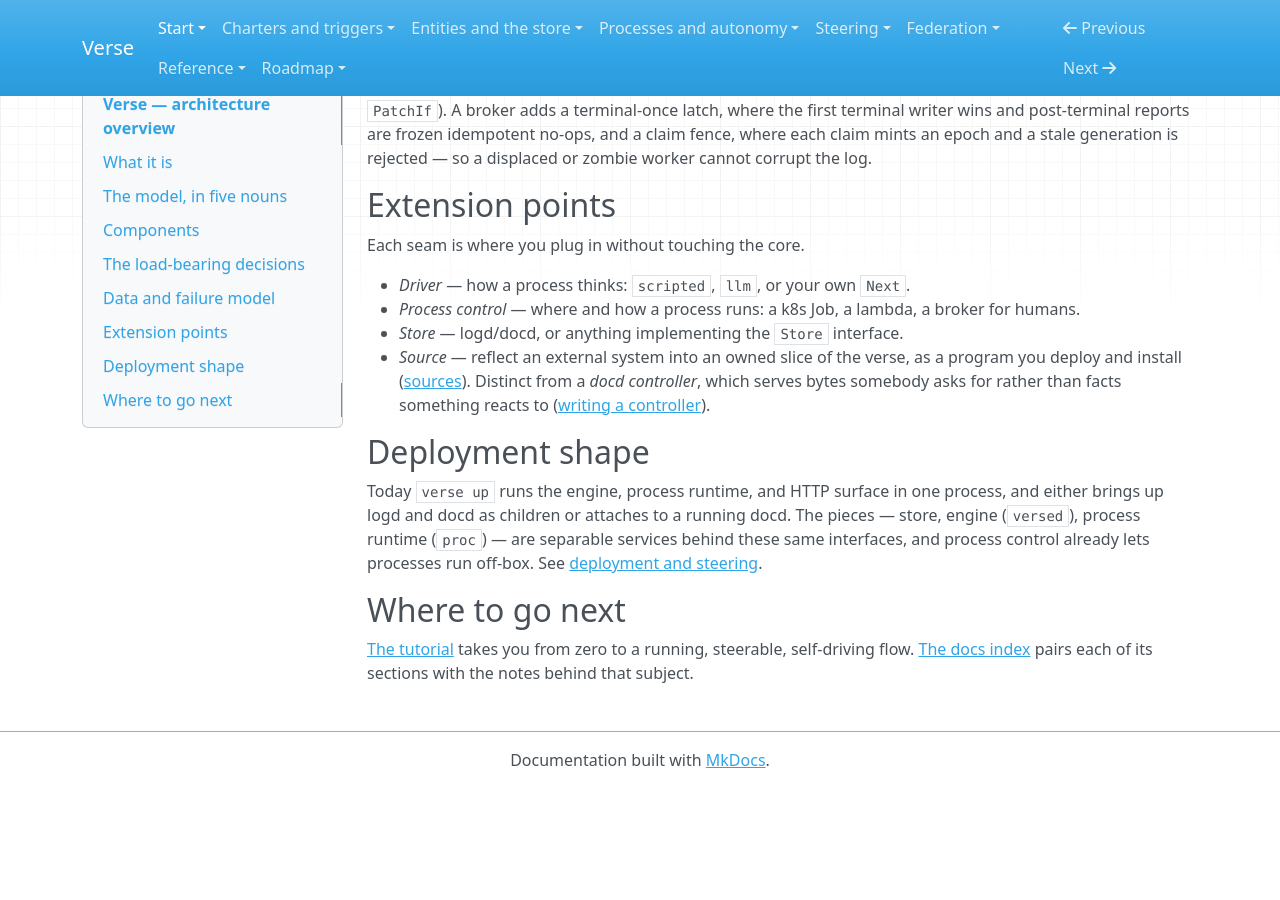
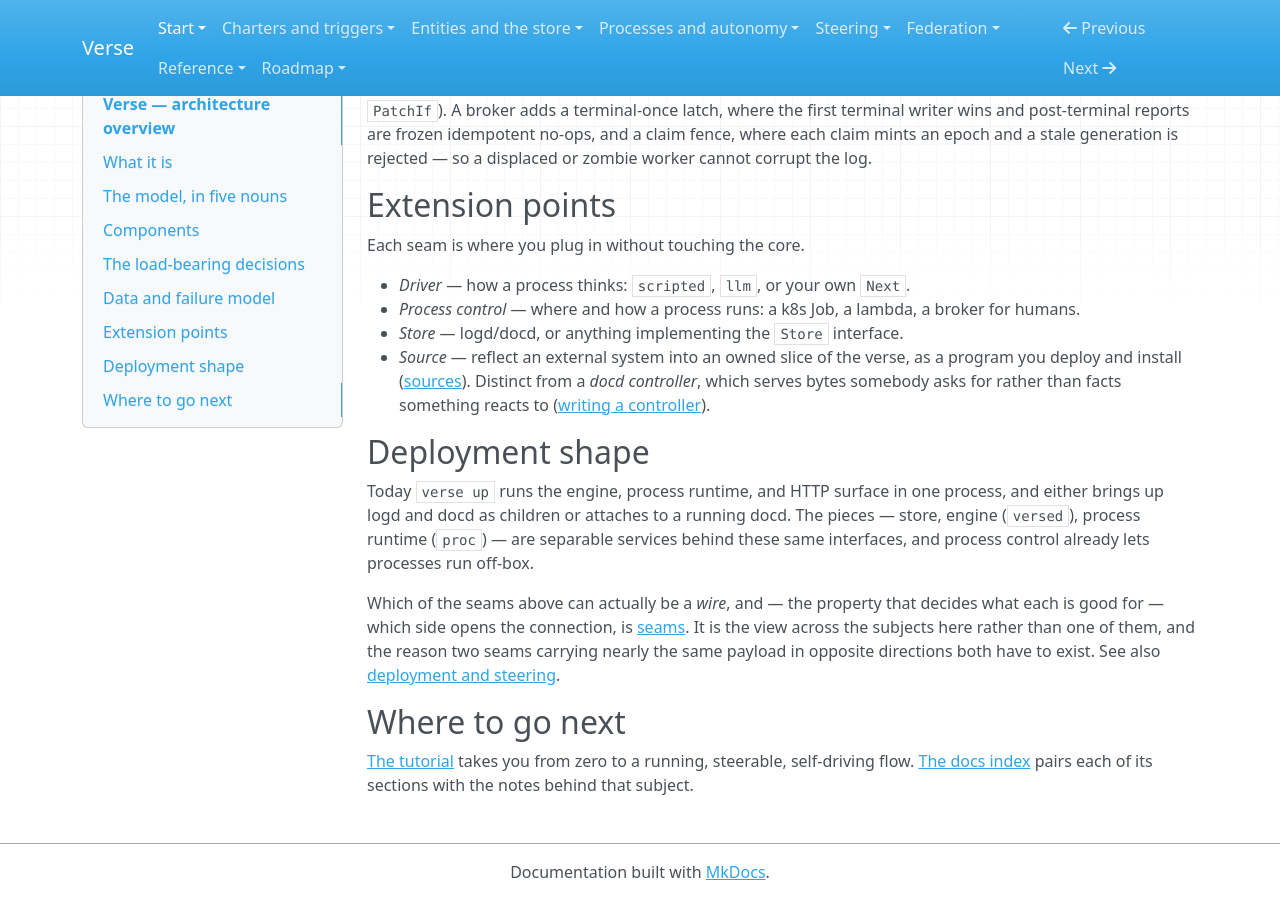
Before and after one commit to signadot/viff, an MkDocs documentation site: the page built from docs/overview.md, in a window 1280 px wide and 900 px high, scrolled down 4408 px. Built offline with MkDocs 1.6.1, drawn with Linux system fonts in a browser that asks for light colours; before the commit the page ends 5196 px from its top, so only the background shows below that.

Commit message:
docs: put seams in the index, which is where docs are actually found
It landed in mkdocs' nav and nowhere a person looks. The generated nav is derived; the
hand-written index is what every other doc is placed in, and a document that skips it is
invisible however well it renders.

Three entries. docs/README.md's "three things stand on their own" is four, since seams is a
peer of overview, tutorial and reference rather than a deep-dive on one subject — it is the
view ACROSS them. The root README's docs list gets it after the trigger model. And the
overview's "Deployment shape" now hands off to it, which is the section a reader reaches
already asking the question it answers: the pieces are separable, so which of these seams can
actually be a wire, and who dials?

Co-Authored-By: Claude Opus 5 (1M context) <noreply@anthropic.com>

```diff
--- a/docs/overview.md
+++ b/docs/overview.md
@@ -245,7 +245,12 @@ Each seam is where you plug in without touching the core.
 Today `verse up` runs the engine, process runtime, and HTTP surface in one process, and
 either brings up logd and docd as children or attaches to a running docd. The pieces — store,
 engine (`versed`), process runtime (`proc`) — are separable services behind these same
-interfaces, and process control already lets processes run off-box. See
+interfaces, and process control already lets processes run off-box.
+
+Which of the seams above can actually be a *wire*, and — the property that decides what each
+is good for — which side opens the connection, is [seams](seams.md). It is the view across the
+subjects here rather than one of them, and the reason two seams carrying nearly the same
+payload in opposite directions both have to exist. See also
 [deployment and steering](deployment-and-steering.md).
 
 ## Where to go next
```
Also changed, not shown: README.md (+2 -0 lines), docs/README.md (+4 -1 lines).
